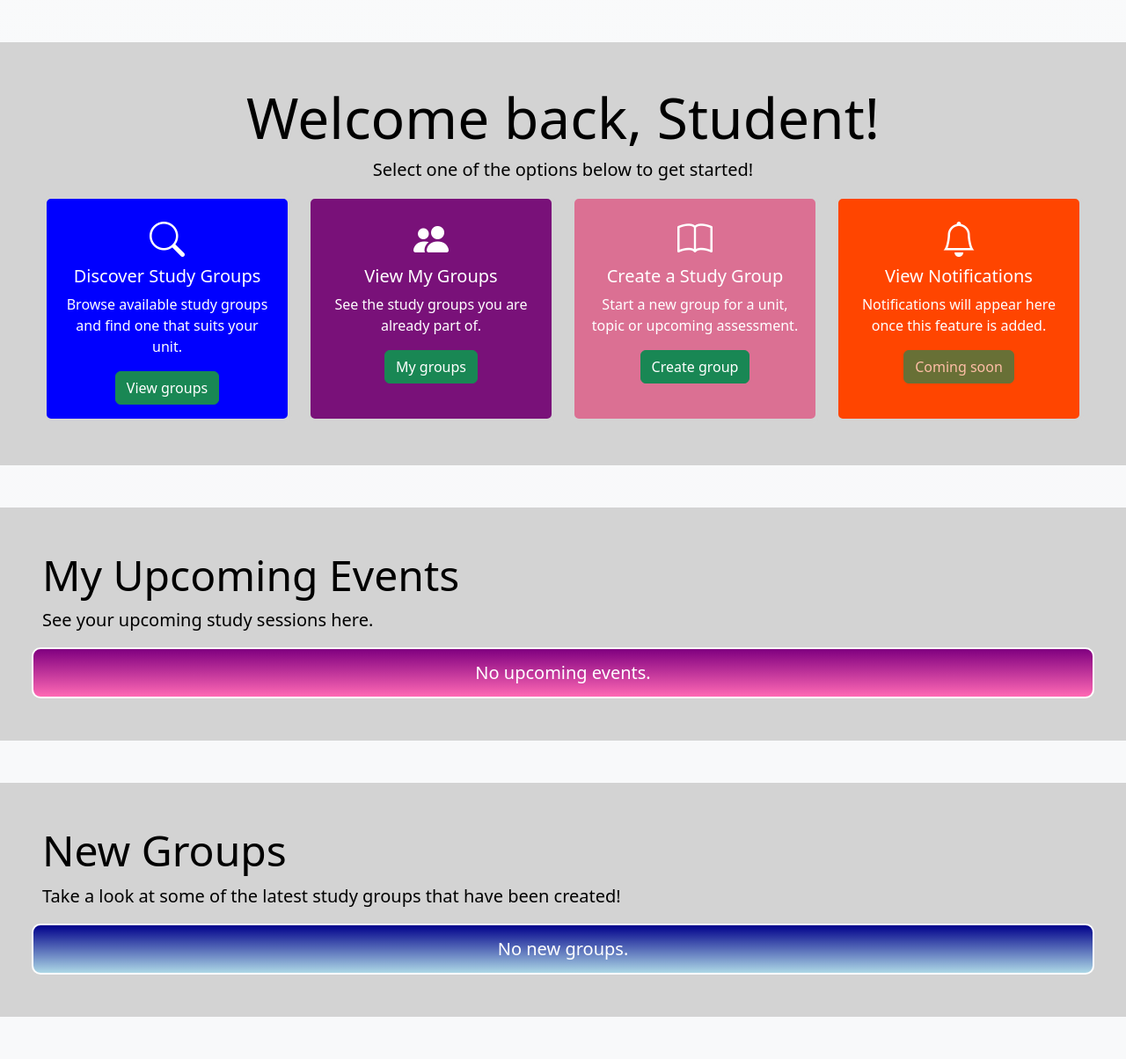
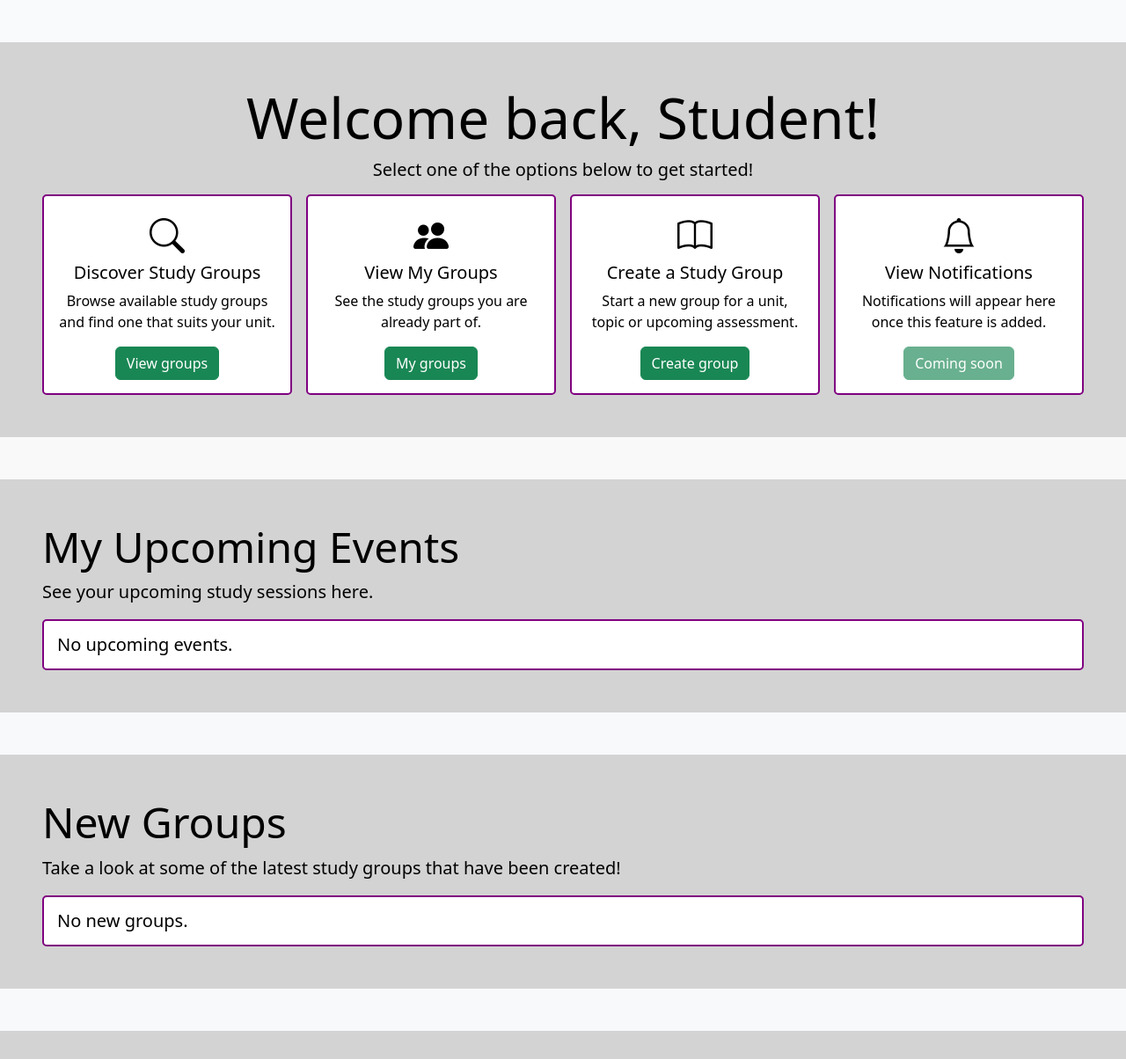
Before and after one commit to Luc45K0h75/UWA-Study-Buddy, a Flask app: page / in a window 1280 px wide. Shown: the part 70-1274 px from the top of the page at 88% size. After the commit the page ends 1242 px from the top, so only its background shows below. Run offline with Flask 3, Linux system fonts and the light colour scheme; data that the repository does not hold is empty.

Commit message:
Adjusted homepage to match shared card style

```diff
--- a/templates/index.html
+++ b/templates/index.html
@@ -34,7 +34,7 @@
         <!-- Features -->
         <div class="row g-3">
             <div class="col-sm-3">
-                <div class="col-bg-primary col-border welcome-buttoms h-100 p-3 text-center">
+                <div class="card-style card-padding h-100 text-center">
                     <i class="bi bi-search fs-1"></i>
                     <h5>Discover Study Groups</h5>
                     <p>Browse available study groups and find one that suits your unit.</p>
@@ -47,7 +47,7 @@
 
             <!-- View My Groups -->
             <div class="col-sm-3">
-                <div class="col-bg-secondary col-border welcome-buttoms h-100 p-3 text-center">
+                <div class="card-style card-padding h-100 text-center">
                     <i class="bi bi-people-fill fs-1"></i>
                     <h5>View My Groups</h5>
                     <p>See the study groups you are already part of.</p>
@@ -60,7 +60,7 @@
 
             <!-- Create Study Group -->
             <div class="col-sm-3">
-                <div class="col-bg-tertiary col-border welcome-buttoms h-100 p-3 text-center">
+                <div class="card-style card-padding h-100 text-center">
                     <i class="bi bi-book fs-1"></i>
                     <h5>Create a Study Group</h5>
                     <p>Start a new group for a unit, topic or upcoming assessment.</p>
@@ -73,7 +73,7 @@
 
             <!-- This will be changed later as notifications will be a pop-up -->
             <div class="col-sm-3">
-                <div class="col-bg-quarternary col-border welcome-buttoms h-100 p-3 text-center">
+                <div class="card-style card-padding h-100 text-center">
                     <i class="bi bi-bell fs-1"></i>
                     <h5>View Notifications</h5>
                     <p>Notifications will appear here once this feature is added.</p>
@@ -98,15 +98,13 @@
         <div class="row g-3">
             {% for u in upcoming_events %}
             <div class="col-sm-4">
-                <div class="card h-100">
-                    <div class="card-header popup-colours popup-borders-padding">
-                        <h5 class="card-title mb-0">{{ u['UnitName'] }}: {{ u['Name'] }}</h5>
-                    </div>
-                    <div class="card-body popup-secondary-colours popup-borders-padding">
-                        <h5 class="text-start">Date: {{ u['SessionDateTime'] | dateconverter }}</h5>
-                        <h5 class="text-start">Hosted by: {{ u['GroupName'] }}</h5>
-                        <h5 class="text-start">Location: {{ u['Location'] }}</h5>
-                        <h5 class="text-start">Description: {{ u['Description'] }}</h5>
+                <div class="card card-style card-padding h-100">
+                    <div class="card-body">
+                        <h5 class="card-title text-center" style="color: purple;">{{ u['UnitName'] }}: {{ u['Name'] }}</h5>
+                        <h5 class="card-text text-start">Date: {{ u['SessionDateTime'] | dateconverter }}</h5>
+                        <h5 class="card-text text-start">Hosted by: {{ u['GroupName'] }}</h5>
+                        <h5 class="card-text text-start">Location: {{ u['Location'] }}</h5>
+                        <h5 class="card-text text-start">Description: {{ u['Description'] }}</h5>
                     </div>
                 </div>
             </div>
@@ -114,8 +112,10 @@
         </div>
         {% else %}
         <div class="row">
-            <div class="col popup-secondary-colours popup-borders-padding">
-                <h5 class="mb-0">No upcoming events.</h5>
+            <div class="col">
+                <div class="card-style card-padding">
+                    <h5 class="mb-0">No upcoming events.</h5>
+                </div>
             </div>
         </div>
         {% endif %}
@@ -134,14 +134,12 @@
         <div class="row g-3">
             {% for g in new_groups %}
             <div class="col-sm-4">
-                <div class="card h-100">
-                    <div class="card-header popup-quarternary-colours popup-borders-padding">
-                        <h5 class="card-title mb-0">{{ g['GroupName'] }}</h5>
-                    </div>
-                    <div class="card-body popup-tertiary-colours popup-borders-padding">
-                        <h5 class="text-start">Group Type: {{ g['GroupType'] }}</h5>
-                        <h5 class="text-start">Unit: {{ g['UnitName'] }}</h5>
-                        <h5 class="text-start">Description: {{ g['Description'] }}</h5>
+                <div class="card card-style card-padding h-100">
+                    <div class="card-body">
+                        <h5 class="card-title text-center" style="color: purple;">{{ g['GroupName'] }}</h5>
+                        <h5 class="card-text text-start">Group Type: {{ g['GroupType'] }}</h5>
+                        <h5 class="card-text text-start">Unit: {{ g['UnitName'] }}</h5>
+                        <h5 class="card-text text-start">Description: {{ g['Description'] }}</h5>
                     </div>
                 </div>
             </div>
@@ -149,8 +147,10 @@
         </div>
         {% else %}
         <div class="row">
-            <div class="col popup-tertiary-colours popup-borders-padding">
-                <h5 class="mb-0">No new groups.</h5>
+            <div class="col">
+                <div class="card-style card-padding">
+                    <h5 class="mb-0">No new groups.</h5>
+                </div>
             </div>
         </div>
         {% endif %}
```
